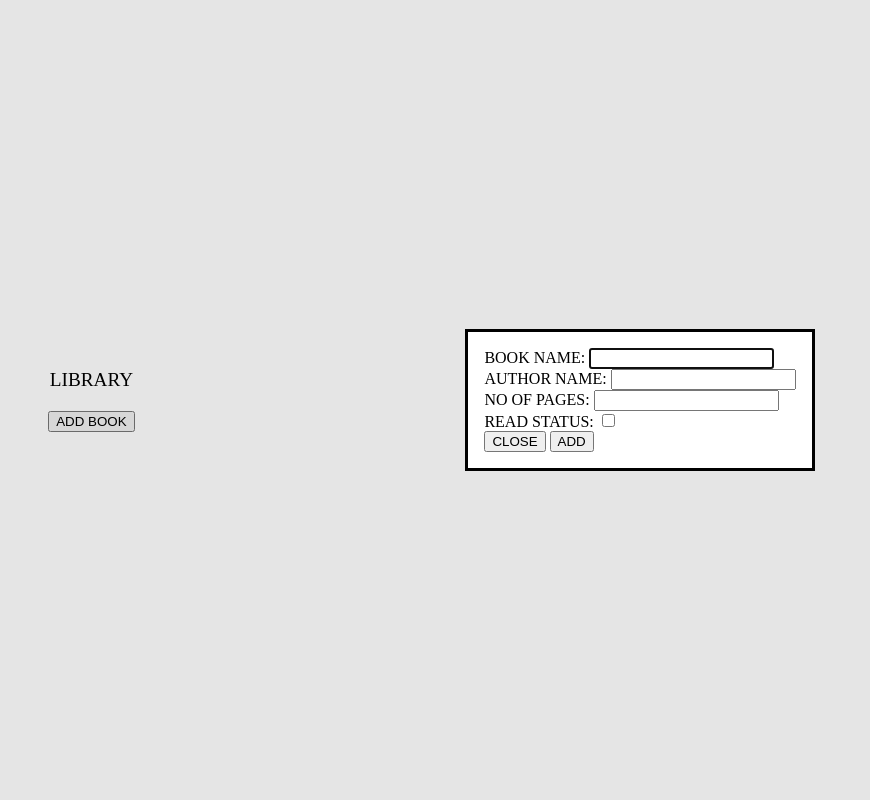
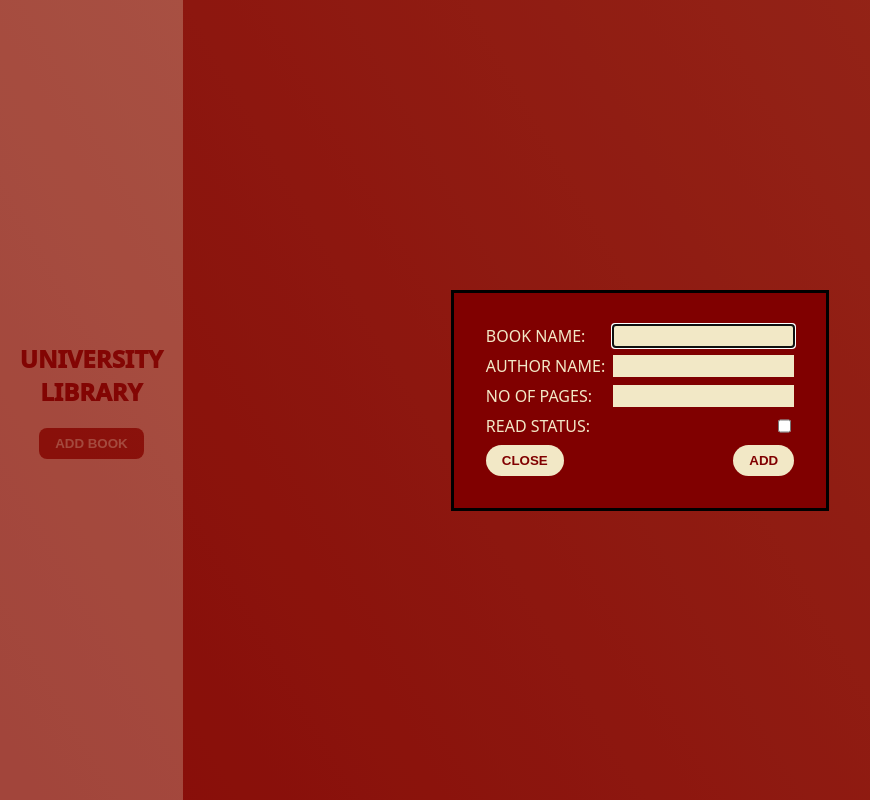
Before and after one commit to ATHILJEEVA-RMS/library, a plain HTML site: page index.html in a window 1280 px wide. Both pictures are taken after a click on the button "ADD BOOK". Shown: the whole page, without its empty margins (0-870 px from the left). Drawn offline with Linux system fonts and the light colour scheme.

Commit message:
Completed initial stage

```diff
--- a/index.html
+++ b/index.html
@@ -14,7 +14,7 @@
                 <input type="text" id="bookName"></div>
             <div>
                 <label for="author">AUTHOR NAME:</label>
-                <input type="text" id="author">
+                <input type="text" id="author" >
             </div>
             <div>
                 <label for="pages">NO OF PAGES:</label>
@@ -32,7 +32,7 @@
     </dialog>
     <div class="container">
         <div  class="leftbar">
-            <div class="title">LIBRARY</div>
+            <div class="title">UNIVERSITY LIBRARY</div>
 
         </div>
         <div class="cards">
--- a/script.js
+++ b/script.js
@@ -19,11 +19,16 @@ function addBookToLibrary(title,author,pages,readStatus) {
 
 }
 function addCardDetails(title, author, pages, readStatus) {
+    let read;
+
+    if(readStatus){
+        read="completed"
+    }else{read="Not Completed"}
     const details = [
         `BOOK NAME: ${title}`,
         `AUTHOR NAME: ${author}`,
         `NO OF PAGES: ${pages}`,
-        `READ STATUS: ${readStatus}`
+        `READ STATUS: ${read}`
     ];
 
     const div = document.createElement("div");
@@ -31,6 +36,7 @@ function addCardDetails(title, author, pages, readStatus) {
     details.forEach(detail => {
         const detailDiv = document.createElement("div");
         detailDiv.textContent = detail;
+        div.appendChild(document.createElement("div"));
         div.appendChild(detailDiv);
     });
 
@@ -63,7 +69,7 @@ add.addEventListener("click",()=>{
         document.querySelector("#pages").value,
         document.querySelector("#readStatus").checked
     )
-    displayBooks(myLibrary);
+
 })
 
 function removeBook(){
--- a/style.css
+++ b/style.css
@@ -1,18 +1,26 @@
 *{
     box-sizing: border-box;
+
 }
 html,body{
     margin: 0%;
     height: 100%;
+    background-color:#982B1C;
+    font-family: "Sofadi One", system-ui;
+    font-weight: 400;
+    font-style: normal;
 }
 .container{
     height: 100%;
     display: grid;
     grid-template-columns: 1fr 6fr;
+
 }
 .title{
-
-    font-size: larger;
+    text-align: center;
+    font-size: 1.5rem;
+    color: #800000;
+    font-weight: 1000;
 
 }
 .leftbar{
@@ -21,6 +29,8 @@ html,body{
     justify-content: center;
     align-items: center;
     gap: 20px;
+    background-color: #F2E8C6;
+    padding: 0vh 1vh;
 
 }
 
@@ -32,14 +42,62 @@ html,body{
     grid-template-rows: repeat(2,1fr);
     row-gap: 100px;
     column-gap: 20px;
+    padding:2% ;
+
 }
 .card{
     display: flex;
     flex-direction: column;
     gap: 30px;
-
+    background-color: #DAD4B5;
+    padding: 4vh;
+    border-radius: 7px;
+    border-left: black solid 4px;
+}
+.addBook{
+    padding: 1vh 2vh;
+    border: 0;
+    background-color: #982B1C;
+    border-radius: 8px;
+    font-weight: 800;
+    color: #F2E8C6;
+}
+dialog{
+    padding: 4vh;
+    border: 3px solid black;
+    background-color: #800000;
 
 }
-.card>div{
+form>div{
+    display: flex;
+    justify-content: space-between;
+    gap: 1vh;
+    color: #F2E8C6;
+}
+form{
+    display: flex;
+    flex-direction: column;
+    gap:1vh
 
 }
+.buttons>button{
+    padding: 1vh 2vh;
+    border:0;
+    border-radius: 30px;
+    color: #800000;
+    font-weight: 800;
+    background-color: #F2E8C6;
+}
+::backdrop {
+    background-image: linear-gradient(
+      60deg,
+      #800000,
+      #982B1C
+
+    );
+    opacity: 0.7;
+  }
+  input{
+    background-color: #F2E8C6;
+    border: 0;
+  }
```
